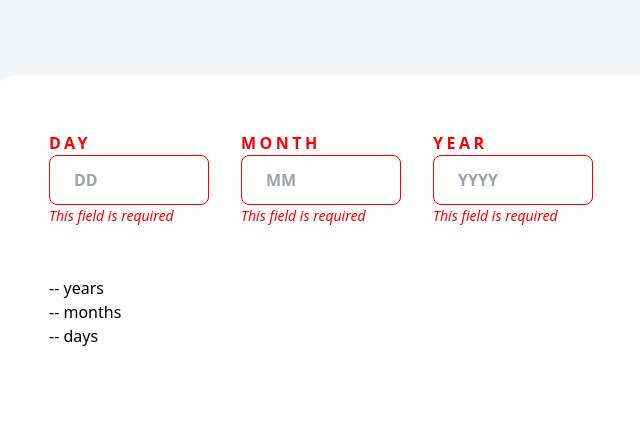
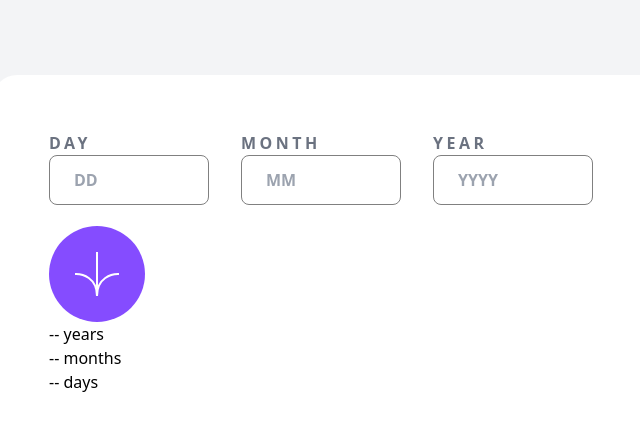
Before and after one commit to YvesCheung88/frontend-mentor-age-calculator, a SvelteKit app: page / in a window 1280 px wide. Shown: the top 430 px of the page, without its empty margins (227-867 px from the left). Built offline with nearby package versions, Linux system fonts and the light colour scheme.

Commit message:
error handling

```diff
--- a/src/routes/+page.svelte
+++ b/src/routes/+page.svelte
@@ -1,6 +1,4 @@
 <script lang="ts">
-	import { error } from '@sveltejs/kit';
-
 	let day = '';
 	let month = '';
 	let year = '';
@@ -8,12 +6,17 @@
 	let dayLabel = '--';
 	let monthLabel = '--';
 	let yearLabel = '--';
-	let errorYear: string | undefined;
-	let errorMonth: string | undefined;
-	let errorDay: string | undefined;
 
+	let errorYear = '';
+	let errorMonth = '';
+	let errorDay = '';
+
+	$: hasError = errorYear !== '' && errorMonth !== '' && errorDay !== '';
 	function buttonOnClick() {
-		if (isValidYear(year) && isValidMonth(month) && isValidDay(day)) {
+		let _isValidYear = isValidYear(year);
+		let _isValidMonth = isValidMonth(month);
+		let _isValidDay = isValidDay(day);
+		if (_isValidYear && _isValidMonth && _isValidDay) {
 			yearLabel = `${calculateYear(year)}`;
 			dayLabel = `${calculateDay(day)}`;
 			monthLabel = `${calculateMonth(month)}`;
@@ -23,74 +26,85 @@
 			monthLabel = '--';
 		}
 	}
-	function isValidYear(year: number): boolean {
-		errorYear = undefined;
+	function isValidYear(year: string): boolean {
+		errorYear = '';
+		let parsedValue = parseInt(year);
+		if (isNaN(parsedValue)) {
+			errorYear = 'Must be a valid number';
+			return false;
+		}
 		const minYear = 1900;
 		const maxYear = new Date().getFullYear();
-		const isValid = year >= minYear && year <= maxYear;
+		const isValid = parsedValue >= minYear && parsedValue <= maxYear;
 		if (!isValid) {
-			errorYear = 'Invalid yeahhhh';
-		}
-
-		return isValid;
-	}
-	function isValidMonth(month: number): boolean {
-		errorMonth = undefined;
-		const minMonth = 1;
-		const maxMonth = 12;
-		const isValid = month >= minMonth && month <= maxMonth;
-		if (!isValid) {
-			errorMonth = 'Invalid month';
+			errorYear = 'Must be in the past ';
 		}
 		return isValid;
 	}
-	function isValidDay(day: number): boolean {
-		errorDay = undefined;
-		const minDay = 1;
-		const maxDay = 31;
-		const isValid = day >= minDay && day <= maxDay;
+	function isValidMonth(month: string): boolean {
+		errorMonth = '';
+		let parsedValue = parseInt(month);
+		if (isNaN(parsedValue)) {
+			errorMonth = 'Must be a valid number';
+			return false;
+		}
+		const minMonth = 1;
+		const maxMonth = 12;
+		const isValid = parsedValue >= minMonth && parsedValue <= maxMonth;
 		if (!isValid) {
-			errorDay = 'Invalid day';
+			errorMonth = 'Must be a valid month';
 		}
 		return isValid;
 	}
-	function calculateYear(year: number) {
+	function isValidDay(day: string): boolean {
+		errorDay = '';
+		let parsedValue = parseInt(day);
+		if (isNaN(parsedValue)) {
+			errorDay = 'Must be a valid number';
+			return false;
+		}
+		const minDay = 1;
+		const maxDay = 31;
+		const isValid = parsedValue >= minDay && parsedValue <= maxDay;
+		if (!isValid) {
+			errorDay = 'Must be a valid day';
+		}
+		return isValid;
+	}
+	function calculateYear(year: string) {
 		const currentDate = new Date();
 		const currentYear = currentDate.getFullYear();
-		const calculateYear = currentYear - year;
-		return calculateYear;
+		return currentYear - parseInt(year);
 	}
-	function calculateMonth(month: number) {
+	function calculateMonth(month: string) {
 		const currentDate = new Date();
 		const currentMonth = currentDate.getMonth();
-		const calculateMonth = currentMonth - month + 1;
-		return calculateMonth;
+		return currentMonth - parseInt(month) + 1;
 	}
 
-	function calculateDay(day: number) {
+	function calculateDay(day: string) {
 		const currentDate = new Date();
 		const currentDay = currentDate.getDate();
-		const calculateDay = currentDay - day;
-		return calculateDay;
+		return currentDay - parseInt(day);
 	}
 </script>
 
 <div class="calculator-container">
-	<div class="inputs error">
+	<div class="inputs" class:error={hasError}>
 		<label>
 			<span>day</span>
 			<input type="text" placeholder="DD" bind:value={day} />
-			<span>This field is required</span>
+			<span>{errorDay}</span>
 		</label>
 		<label>
 			<span>month</span>
 			<input type="text" placeholder="MM" bind:value={month} />
-			<span>This field is required</span>
+			<span>{errorMonth}</span>
 		</label>
 		<label>
 			<span>year</span>
 			<input type="text" placeholder="YYYY" bind:value={year} />
-			<span>This field is required</span>
+			<span>{errorYear}</span>
 		</label>
 	</div>
 	<button on:click={buttonOnClick}>
@@ -129,6 +143,7 @@
 					font-size: 14px;
 					font-weight: normal;
 					text-transform: none;
+					height: 21px;
 				}
 				& span:first-child {
 					letter-spacing: 3.5px;
@@ -143,5 +158,13 @@
 				}
 			}
 		}
+		& button {
+			background-color: hsl(259, 100%, 65%);
+			border-radius: 100%;
+			height: 96px;
+			width: 96px;
+			display: grid;
+			place-items: center;
+		}
 	}
 </style>
```
